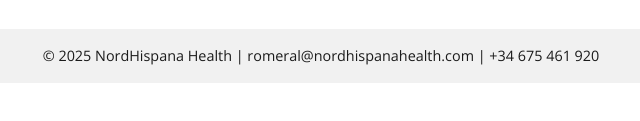
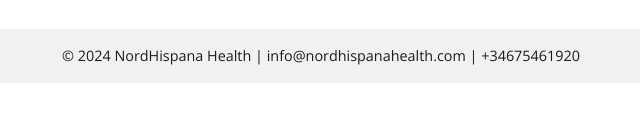
Before and after one commit to Romeral18/NordHispanaHealth, a plain HTML site: page services.html in a window 1280 px wide. Shown: the part 579-700 px from the top of the page, 319-959 px from the left. Drawn offline with nearby package versions, Linux system fonts and the light colour scheme.

Commit message:
email changed services.html

```diff
--- a/services.html
+++ b/services.html
@@ -98,7 +98,7 @@
 
 <!-- Footer -->
 <footer>
-  © 2025 NordHispana Health | romeral@nordhispanahealth.com | +34 675 461 920
+  © 2024 NordHispana Health | info@nordhispanahealth.com | +34675461920
 </footer>
 
 <!-- Bootstrap -->
```
